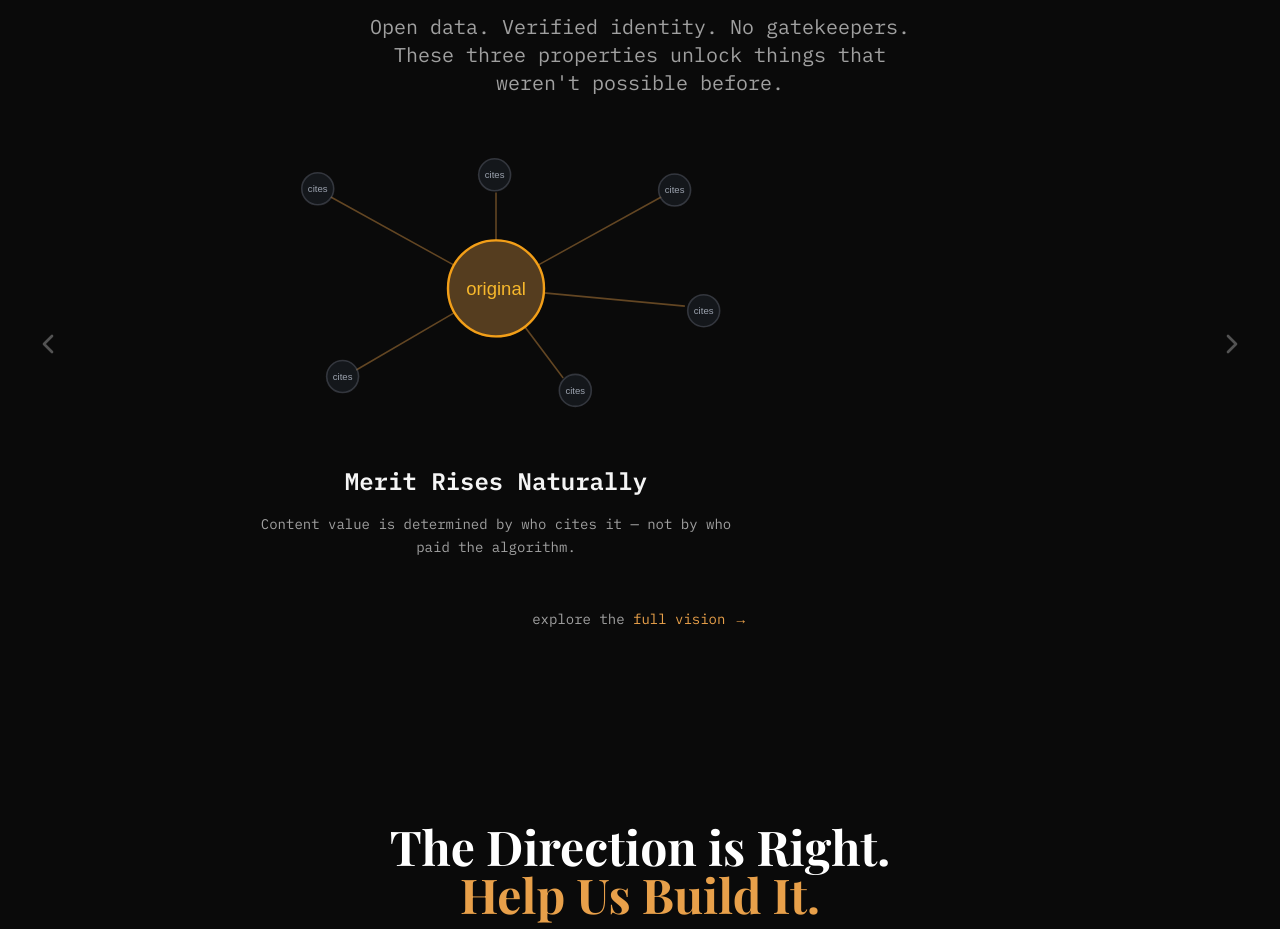
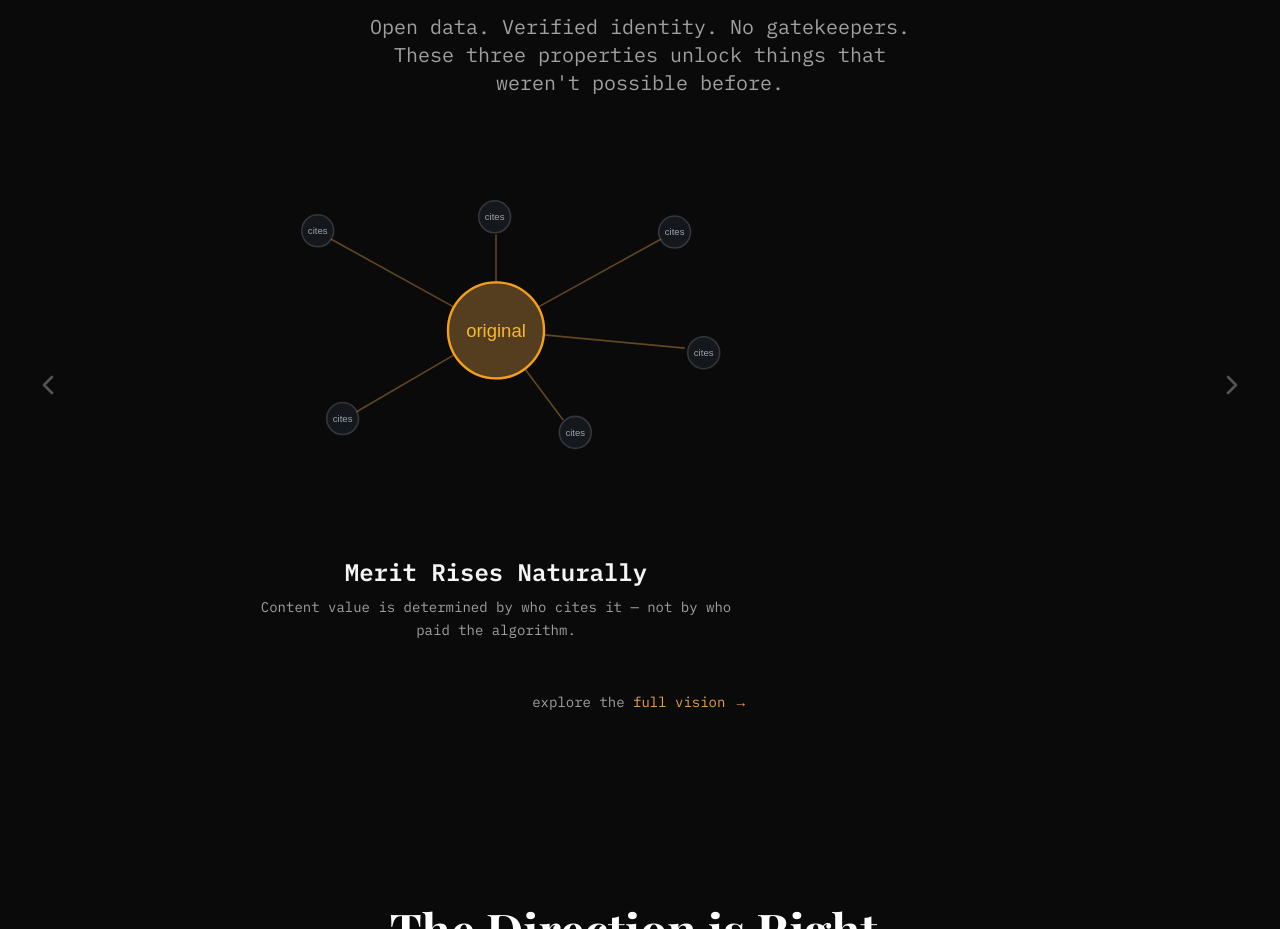
Before and after one commit to epressworld/world, a Next.js app: page / in a window 1280 px wide. Shown: the part 4260-5189 px from the top of the page. Built offline with nearby package versions, Linux system fonts and the light colour scheme.

Commit message:
fix(home): use flex layout with min-height to prevent clipping
- Replace fixed height grid with flex layout
- Use min-height: 280px for visual area instead of fixed height
- Allow content to expand naturally without clipping
- Visual area uses flex-1 to fill available space while centering content

```diff
--- a/src/components/home/vision-preview.jsx
+++ b/src/components/home/vision-preview.jsx
@@ -1654,15 +1654,19 @@ export function VisionPreview() {
           }
         }
         .slide-content {
-          display: grid;
-          grid-template-rows: 320px auto auto;
-          gap: 16px;
+          display: flex;
+          flex-direction: column;
+          align-items: center;
         }
         .slide-visual {
+          min-height: 280px;
           display: flex;
           align-items: center;
           justify-content: center;
-          overflow: visible;
+          margin-bottom: 24px;
+        }
+        .slide-title {
+          margin-bottom: 8px;
         }
       `}</style>
 
@@ -1690,14 +1694,18 @@ export function VisionPreview() {
             <div className="embla__container">
               {cardsData.map((card) => (
                 <div key={card.id} className="embla__slide px-4">
-                  <div className="slide-content">
-                    <div className="slide-visual">{card.visual}</div>
-                    <h3 className="font-semibold text-2xl text-center">
-                      {card.title}
-                    </h3>
-                    <p className="text-sm text-dark-muted leading-relaxed text-center max-w-lg mx-auto">
-                      {card.description}
-                    </p>
+                  <div className="h-full flex flex-col">
+                    <div className="flex-1 flex items-center justify-center min-h-[280px]">
+                      {card.visual}
+                    </div>
+                    <div className="mt-6">
+                      <h3 className="font-semibold text-2xl mb-2 text-center">
+                        {card.title}
+                      </h3>
+                      <p className="text-sm text-dark-muted leading-relaxed text-center max-w-lg mx-auto">
+                        {card.description}
+                      </p>
+                    </div>
                   </div>
                 </div>
               ))}
```
